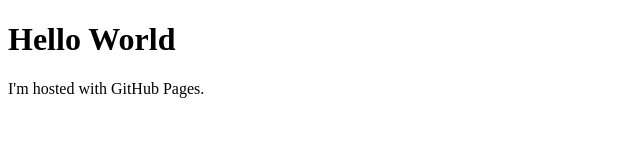
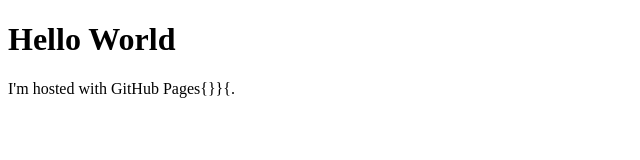
Before and after one commit to SD-SanaZI/SD-SanaZI.github.io, a plain HTML site: page index.html in a window 1280 px wide. Shown: the full height of the page, 0-640 px from the left. Drawn offline with Linux system fonts and the light colour scheme.

Commit message:
Update index.html

```diff
--- a/index.html
+++ b/index.html
@@ -2,6 +2,6 @@
 <html>
 <body>
 <h1>Hello World</h1>
-<p>I'm hosted with GitHub Pages.</p>
+<p>I'm hosted with GitHub Pages{}}{.</p>
 </body>
 </html>
```
